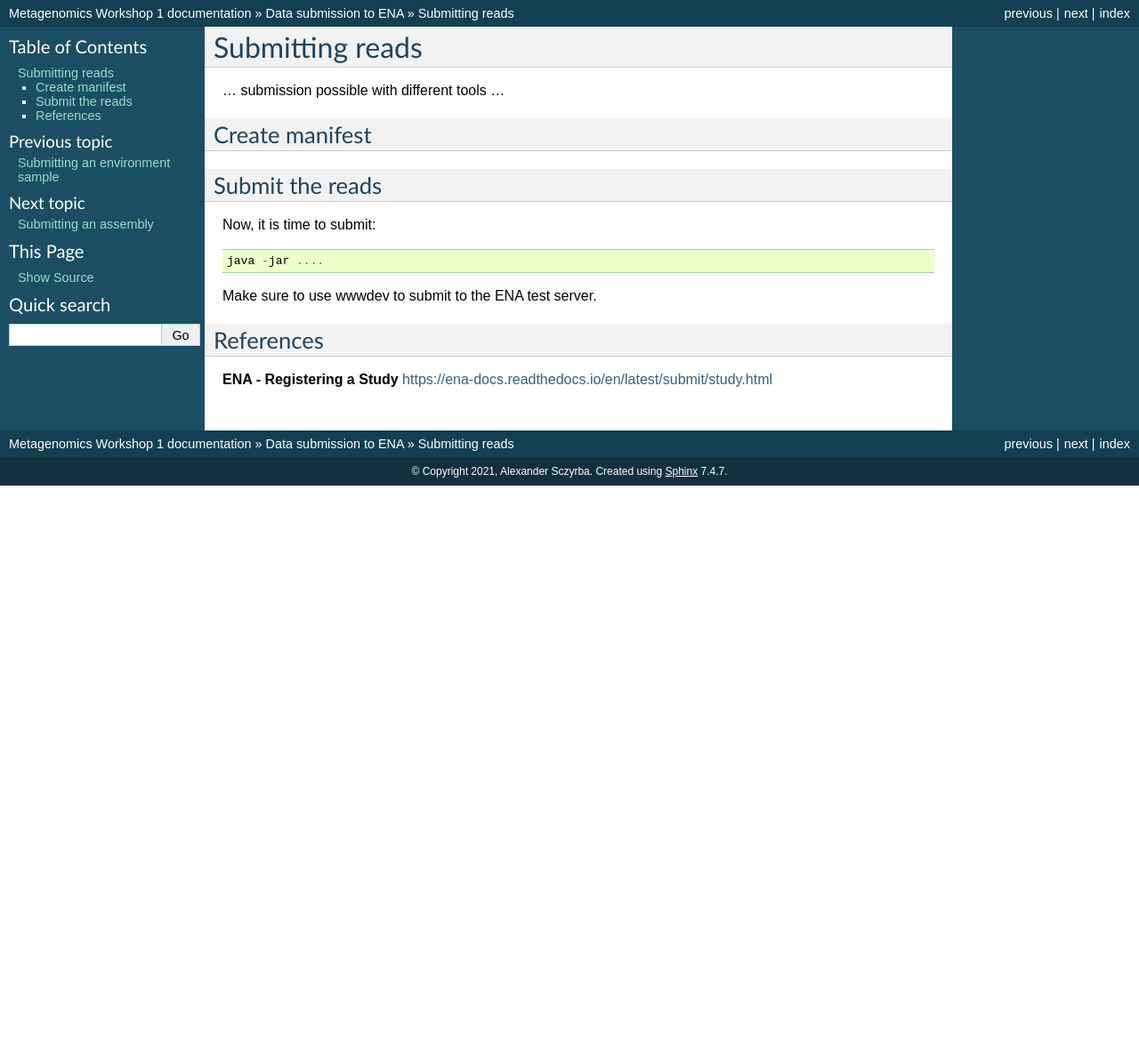
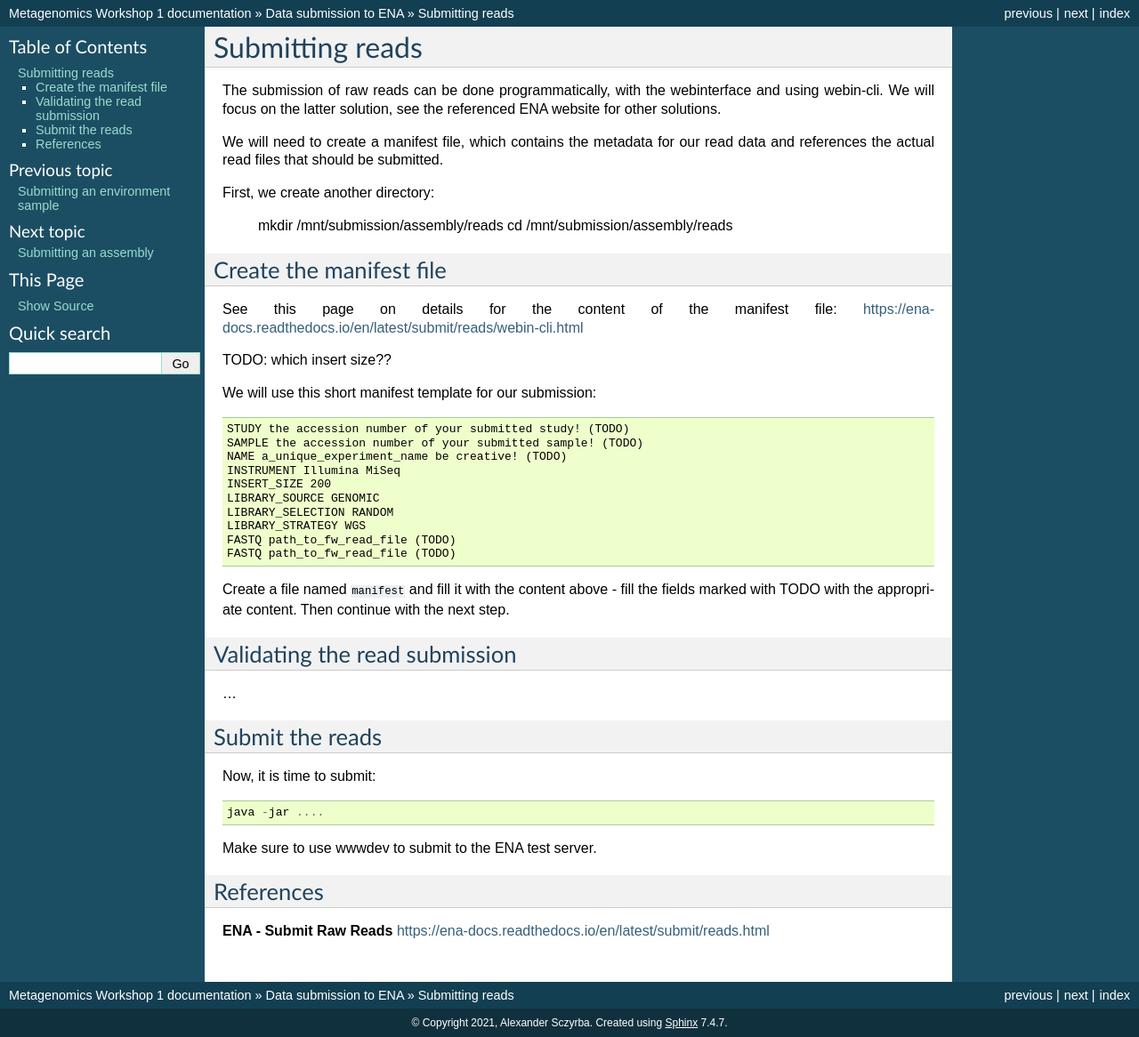
Before and after one commit to metagenomics/metagenomics-workshop, a Sphinx documentation site: the page built from docs/data_submission/read_submission.rst, in a window 1280 px wide. Shown: the whole page at 89% size. Built offline with Sphinx 7.4.7, drawn with Linux system fonts in a browser that asks for light colours; before the commit the page ends 900 px from its top, so only the background shows below that.

Commit message:
Update read_submission.rst

```diff
--- a/docs/data_submission/read_submission.rst
+++ b/docs/data_submission/read_submission.rst
@@ -1,11 +1,42 @@
 Submitting reads
 ==================
 
-... submission possible with different tools ...
+The submission of raw reads can be done programmatically, with the webinterface and using webin-cli. We will focus on the latter solution, see the referenced ENA website for other solutions.
 
-Create manifest
+We will need to create a manifest file, which contains the metadata for our read data and references the actual read files that should be submitted.
+
+First, we create another directory:
+
+  mkdir /mnt/submission/assembly/reads
+  cd /mnt/submission/assembly/reads
+
+Create the manifest file
 ^^^^^^^^^^
 
+See this page on details for the content of the manifest file:
+https://ena-docs.readthedocs.io/en/latest/submit/reads/webin-cli.html
+
+TODO: which insert size??
+
+We will use this short manifest template for our submission::
+
+  STUDY the accession number of your submitted study! (TODO)
+  SAMPLE the accession number of your submitted sample! (TODO)
+  NAME a_unique_experiment_name be creative! (TODO)
+  INSTRUMENT Illumina MiSeq
+  INSERT_SIZE 200
+  LIBRARY_SOURCE GENOMIC
+  LIBRARY_SELECTION RANDOM
+  LIBRARY_STRATEGY WGS
+  FASTQ path_to_fw_read_file (TODO)
+  FASTQ path_to_fw_read_file (TODO)
+
+Create a file named ``manifest`` and fill it with the content above - fill the fields marked with TODO with the appropriate content. Then continue with the next step.
+
+Validating the read submission
+^^^^^^^^^^^^^^^^^^
+
+...
 
 Submit the reads
 ^^^^^^^^^^^^^^^^
@@ -19,4 +50,4 @@ Make sure to use wwwdev to submit to the ENA test server.
 
 References
 ^^^^^^^^^^
-**ENA - Registering a Study** https://ena-docs.readthedocs.io/en/latest/submit/study.html
+**ENA - Submit Raw Reads** https://ena-docs.readthedocs.io/en/latest/submit/reads.html
```
